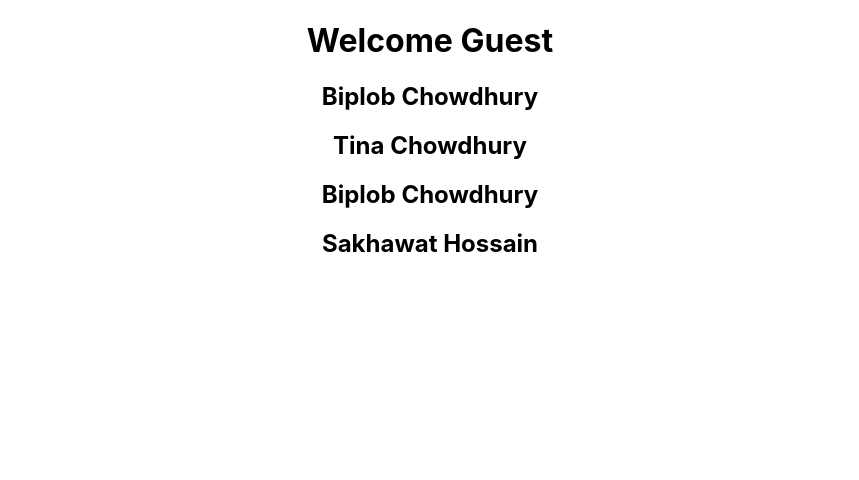
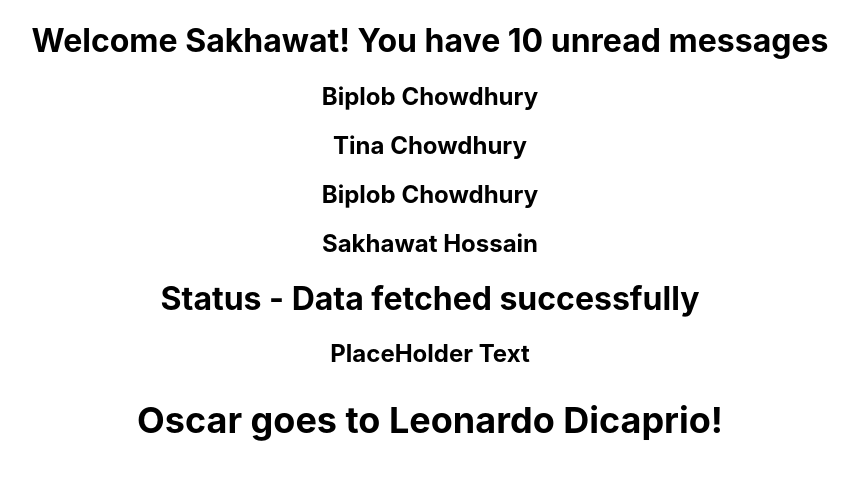
Before and after one commit to sakhawat777/react-typescript-demo, a React (Create React App) app: page / in a window 1280 px wide. Shown: the top 480 px of the page, without its empty margins (210-1069 px from the left). Built offline with nearby package versions, Linux system fonts and the light colour scheme.

Commit message:
Typing, Basic And Advance Props Done

```diff
--- a/src/App.tsx
+++ b/src/App.tsx
@@ -1,8 +1,11 @@
 import React from 'react';
 import './App.css';
 import Greet from './components/Greet';
+import Heading from './components/Heading';
+import Oscar from './components/Oscar';
 import Person from './components/Person';
 import PersonList from './components/PersonList';
+import Status from './components/Status';
 
 
 
@@ -27,9 +30,14 @@ function App() {
 ]
   return (
     <div className="App">
-     <Greet name = "Sakhawat" messageCount={10} isLoggedIn={false}/>
+     <Greet name = "Sakhawat" messageCount={10} isLoggedIn={true}/>
      <Person name= {personName}/>
      <PersonList names = {nameList}/>
+     <Status status='success'/>
+     <Heading>PlaceHolder Text</Heading>
+     <Oscar>
+       <Heading>Oscar goes to Leonardo Dicaprio!</Heading>
+     </Oscar>
     </div>
   );
 }
--- a/src/components/Greet.tsx
+++ b/src/components/Greet.tsx
@@ -1,16 +1,18 @@
 import React from 'react';
 type GreetProps = {
     name: string
-    messageCount: number
+    messageCount?: number
     isLoggedIn: boolean
 }
+// Optional Props
 const Greet = (props: GreetProps) => {
+    const {messageCount = 0} = props
     return (
         <div>
 
             <h1>
                 {
-                    props.isLoggedIn? `Welcome {props.name}! You have {props.messageCount} unread messages` : `Welcome Guest`
+                    props.isLoggedIn? `Welcome ${props.name}! You have ${messageCount} unread messages` : `Welcome Guest`
                 }
             </h1>
         </div>
--- /dev/null
+++ b/src/components/Heading.tsx
@@ -0,0 +1,14 @@
+import React from 'react';
+type HeadingProps = {
+    children: string
+}
+// Children props
+const Heading = (props: HeadingProps) => {
+    return (
+        <div>
+            <h2>{props.children}</h2>
+        </div>
+    );
+};
+
+export default Heading;
--- /dev/null
+++ b/src/components/Oscar.tsx
@@ -0,0 +1,14 @@
+import React from 'react';
+type OscarProps = {
+    children: React.ReactNode
+}
+// Children props
+const Oscar = (props: OscarProps) => {
+    return (
+        <div>
+            <h2>{props.children}</h2>
+        </div>
+    );
+};
+
+export default Oscar;
--- a/src/components/Person.tsx
+++ b/src/components/Person.tsx
@@ -5,7 +5,7 @@ type personProps = {
         lastName: string
     }
 }
-
+// props
 const Person = (props: personProps) => {
     return (
         <div>
--- a/src/components/PersonList.tsx
+++ b/src/components/PersonList.tsx
@@ -5,6 +5,7 @@ type PersonListProps = {
         lastName: string
     } []
 }
+// object in array props
 const PersonList = (props: PersonListProps) => {
     return (
         <div>
--- /dev/null
+++ b/src/components/Status.tsx
@@ -0,0 +1,24 @@
+import React from 'react';
+type StatusProps = {
+    status:"loading" | "success" | "error"
+}
+// props
+const Status = (props: StatusProps) => {
+    let message;
+    if(props.status === "loading"){
+        message = "loading...";
+    }
+    else if (props.status === "success"){
+        message = "Data fetched successfully";
+    }
+    else if (props.status === "error"){
+        message = "error fetching data";
+    }
+    return (
+        <div>
+           <h1> Status - {message}</h1>
+        </div>
+    );
+};
+
+export default Status;
```
